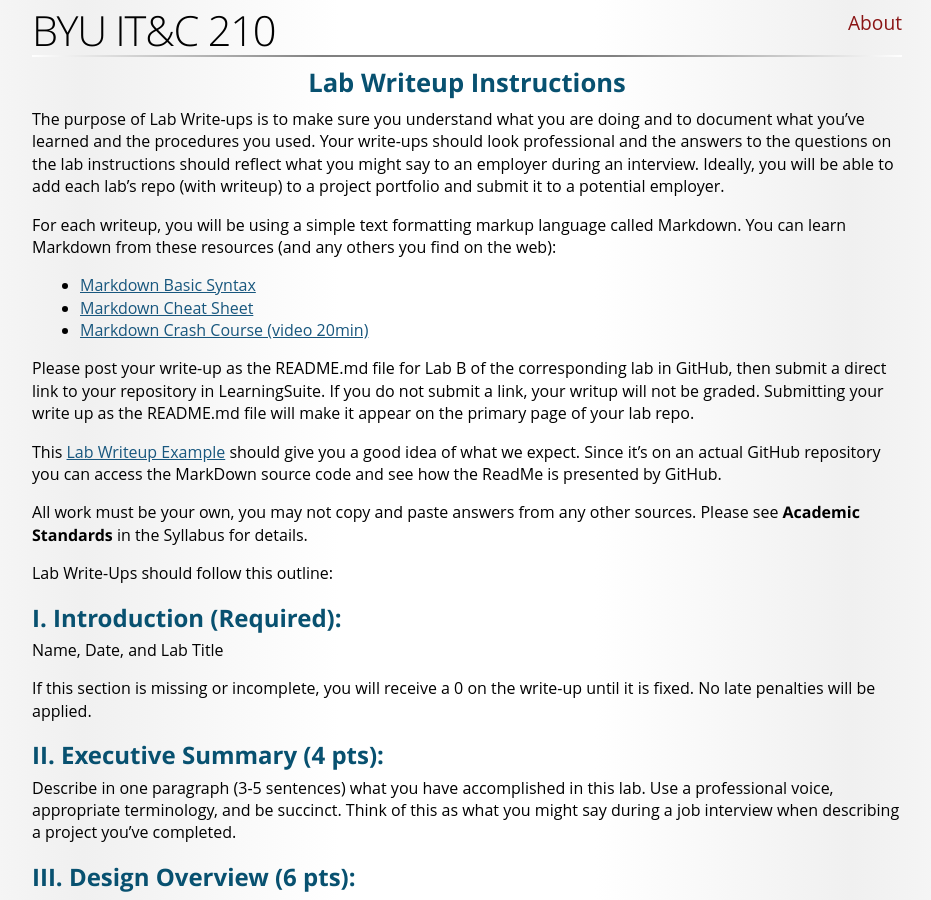
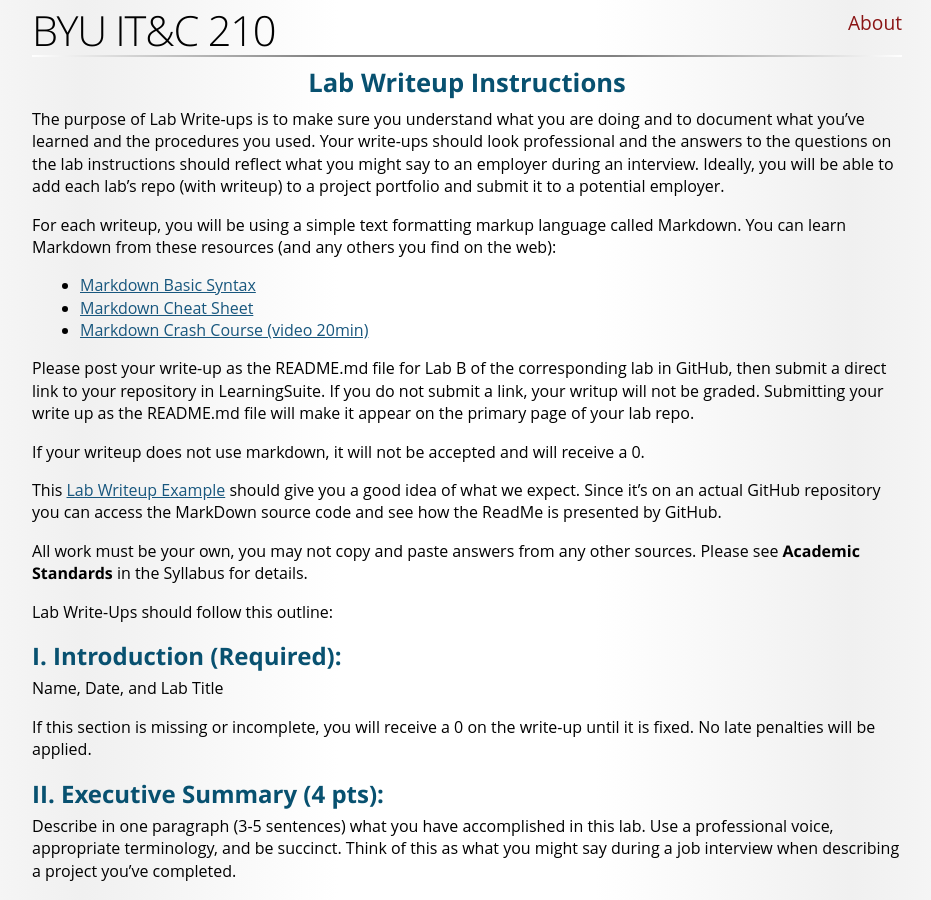
Before and after one commit to BYU-ITC-210/BYU-ITC-210.github.io, a Jekyll site: the page built from LabWriteupInstructions.md, in a window 1280 px wide and 900 px high. Shown: the whole window, without its empty margins (173-1104 px from the left). Built offline with Jekyll 4.4.1, drawn with Linux system fonts in a browser that asks for light colours; some web fonts are replaced.

Commit message:
Update LabWriteupInstructions.md

```diff
--- a/LabWriteupInstructions.md
+++ b/LabWriteupInstructions.md
@@ -10,6 +10,8 @@ For each writeup, you will be using a simple text formatting markup language cal
 * [Markdown Crash Course (video 20min)](https://www.youtube.com/watch?v=HUBNt18RFbo)
 
 Please post your write-up as the README.md file for Lab B of the corresponding lab in GitHub, then submit a direct link to your repository in LearningSuite. If you do not submit a link, your writup will not be graded. Submitting your write up as the README.md file will make it appear on the primary page of your lab repo.
+
+If your writeup does not use markdown, it will not be accepted and will receive a 0.
 
 This [Lab Writeup Example](https://github.com/BYU-ITC-210/LabWriteupExample) should give you a good idea of what we expect. Since it's on an actual GitHub repository you can access the MarkDown source code and see how the ReadMe is presented by GitHub.
 
```
